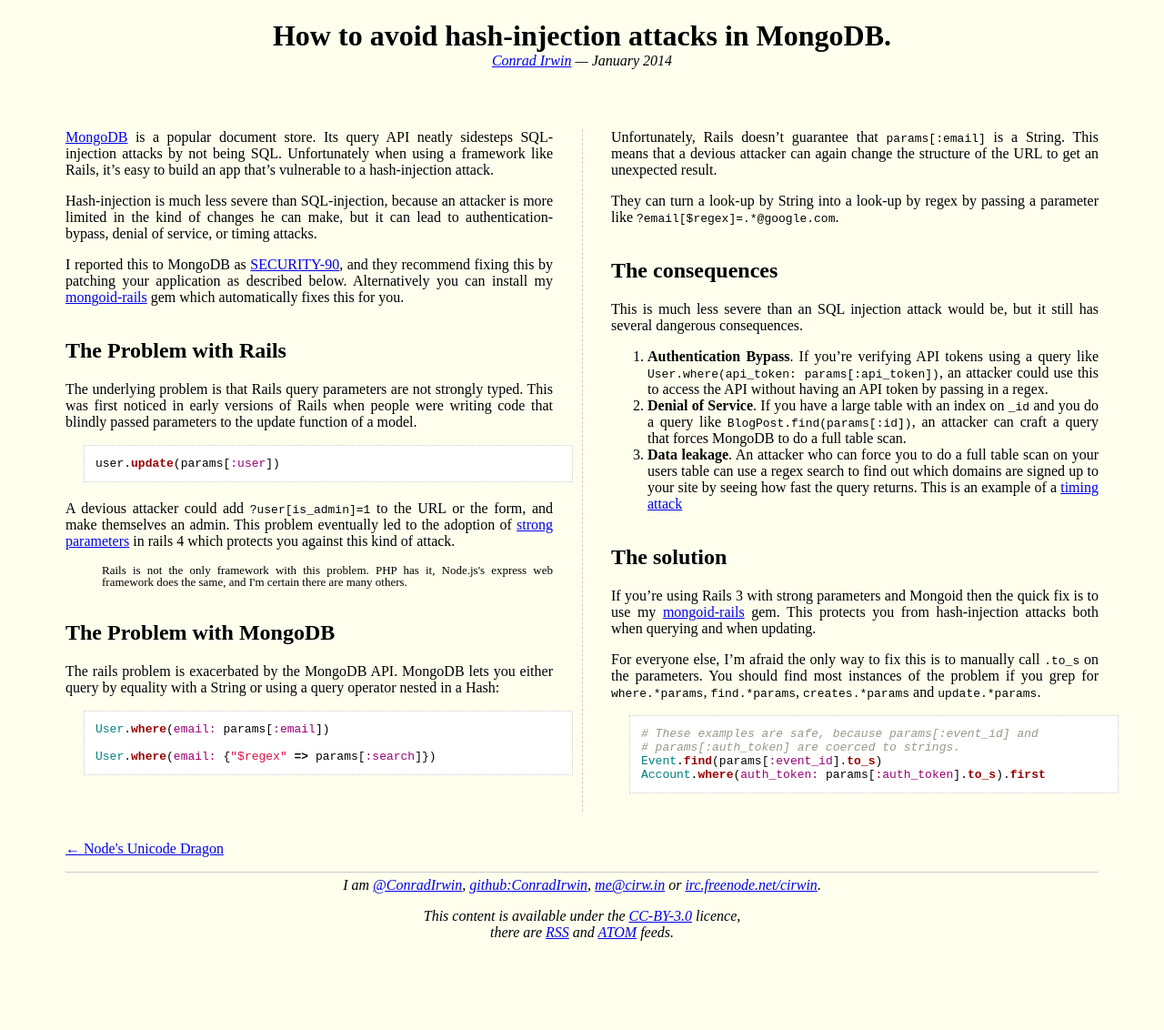
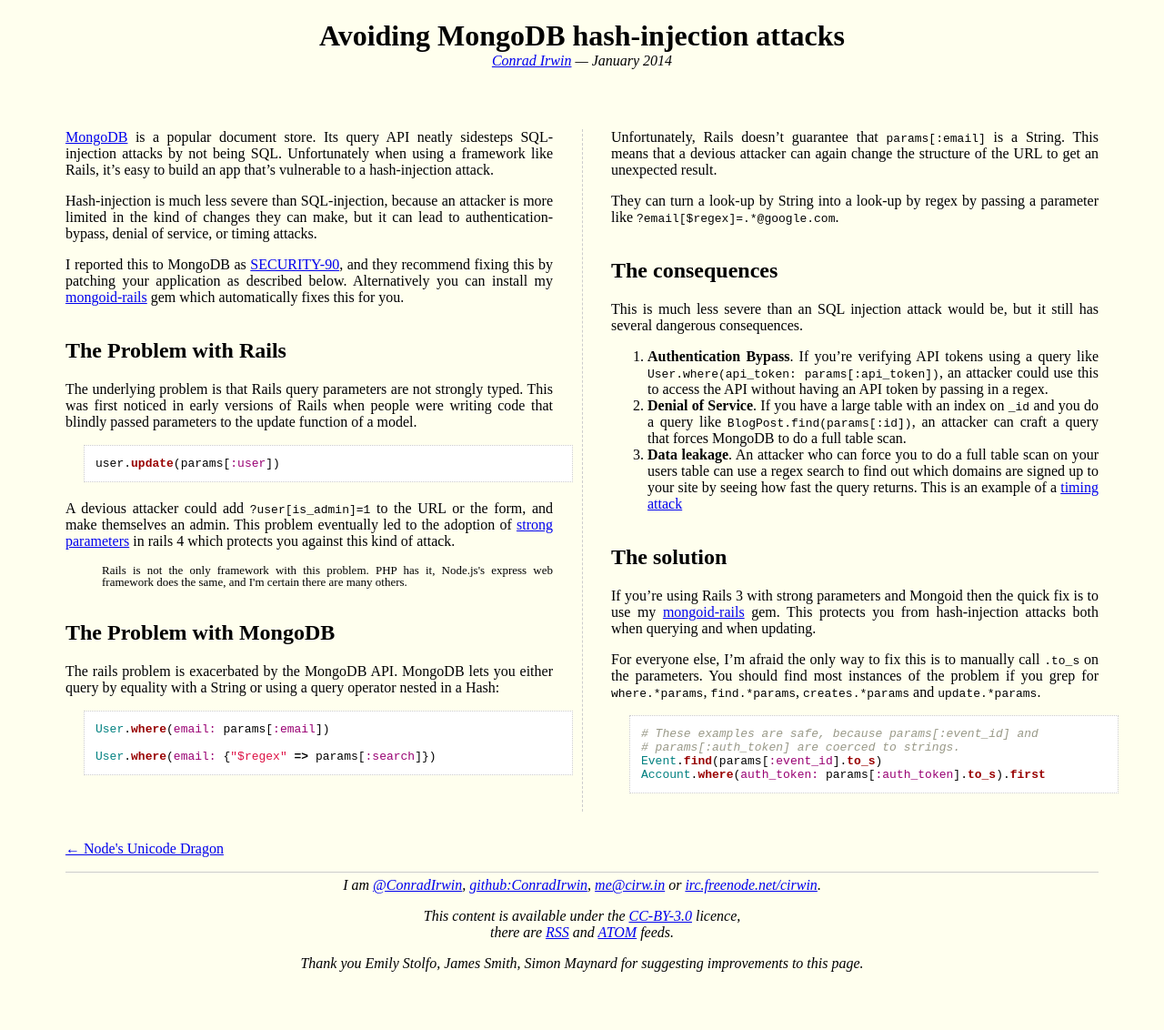
Before and after one commit to ConradIrwin/conradirwin.github.com, a Jekyll site: the page built from _posts/2014-01-07-hash-injection.md, in a window 1280 px wide. Shown: the whole page at 91% size. Built offline with Jekyll 4.4.1, drawn with Linux system fonts in a browser that asks for light colours; Markdown is read by kramdown in place of the engine named in the settings; comment, search, counter and statistics services are not loaded; before the commit the page ends 1098 px from its top, so only the background shows below that.

Commit message:
moar changes

```diff
--- a/_posts/2014-01-07-hash-injection.md
+++ b/_posts/2014-01-07-hash-injection.md
@@ -1,8 +1,9 @@
 ---
-title: How to avoid hash-injection attacks in MongoDB.
+title: Avoiding MongoDB hash-injection attacks
 permalink: blog/hash-injection.html
 layout: post
 fuzzydate: January 2014
+credit: Emily Stolfo, James Smith, Simon Maynard
 ---
 
 [MongoDB](http://mongodb.com) is a popular document store. Its query API neatly
@@ -11,7 +12,7 @@
 hash-injection attack.
 
 Hash-injection is much less severe than SQL-injection, because an attacker is
-more limited in the kind of changes he can make, but it can lead to
+more limited in the kind of changes they can make, but it can lead to
 authentication-bypass, denial of service, or timing attacks.
 
 I reported this to MongoDB as
```
